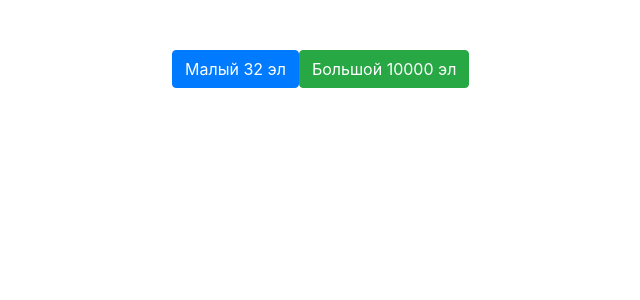
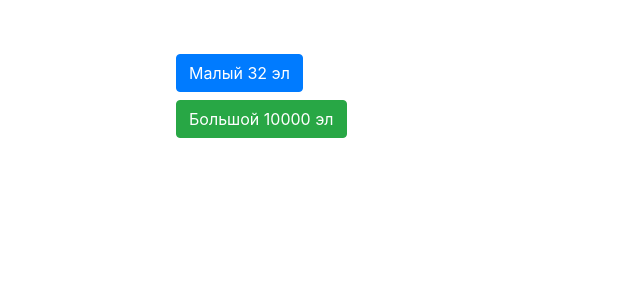
Before and after one commit to Pavel-Sol/data-table-react, a React (Create React App) app: page / in a window 1280 px wide. Shown: the top 300 px of the page, without its empty margins (318-958 px from the left). Built offline with nearby package versions, Linux system fonts and the light colour scheme.

Commit message:
немного подправил стили

```diff
--- a/package.json
+++ b/package.json
@@ -7,7 +7,6 @@
     "@testing-library/react": "^11.2.5",
     "@testing-library/user-event": "^12.8.1",
     "bootstrap": "^4.6.0",
-    "lodash": "^4.17.21",
     "react": "^17.0.1",
     "react-dom": "^17.0.1",
     "react-paginate": "^7.1.0",
--- a/src/App.js
+++ b/src/App.js
@@ -1,6 +1,5 @@
 import React from 'react'
 import 'bootstrap/dist/css/bootstrap.min.css'
-// import _ from 'lodash'
 import sortMetods from './sortMetods'
 import './App.css'
 import Loader from './components/Loader/Loader'
--- a/src/components/ModeSelection/ModeSelection.jsx
+++ b/src/components/ModeSelection/ModeSelection.jsx
@@ -5,8 +5,8 @@ function ModeSelection(props) {
 
    return (
       <div className='controller' style={{ padding: '50px', margin: '0px auto', maxWidth: '400px' }}>
-         <button onClick={() => { props.onSelected(smallUrl) }} className="btn btn-primary">Малый 32 эл</button>
-         <button onClick={() => { props.onSelected(bigUrl) }} className="btn btn-success">Большой 10000 эл</button>
+         <button onClick={() => { props.onSelected(smallUrl) }} className="btn btn-primary m-1">Малый 32 эл</button>
+         <button onClick={() => { props.onSelected(bigUrl) }} className="btn btn-success m-1">Большой 10000 эл</button>
       </div>
    )
 }
--- a/src/components/Table/Table.css
+++ b/src/components/Table/Table.css
@@ -1,3 +1,11 @@
+tbody {
+   border-top: 0;
+}
+
 th {
    cursor: pointer;
 }
+
+td {
+   border: 1px solid black;
+}
--- a/src/components/Table/Table.jsx
+++ b/src/components/Table/Table.jsx
@@ -41,17 +41,17 @@ function Table(props) {
                      <td>{item.id}</td>
                      {
                         item.firstName.toLowerCase().includes(props.search.toLowerCase()) && props.search
-                           ? <td><b>{item.firstName}</b></td>
+                           ? <td style={{ color: '#e042e0' }}><b>{item.firstName}</b></td>
                            : <td>{item.firstName}</td>
                      }
                      {
                         item.lastName.toLowerCase().includes(props.search.toLowerCase()) && props.search
-                           ? <td><b>{item.lastName}</b></td>
+                           ? <td style={{ color: '#e042e0' }}><b>{item.lastName}</b></td>
                            : <td>{item.lastName}</td>
                      }
                      {
                         item.email.toLowerCase().includes(props.search.toLowerCase()) && props.search
-                           ? <td><b>{item.email}</b></td>
+                           ? <td style={{ color: '#e042e0' }}><b>{item.email}</b></td>
                            : <td>{item.email}</td>
                      }
 
```
